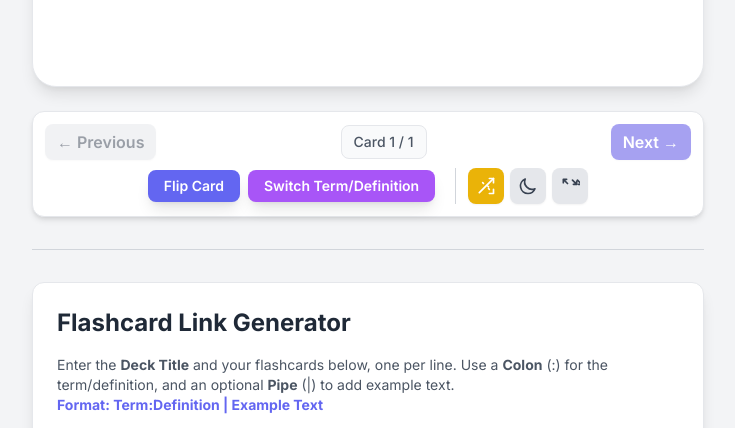
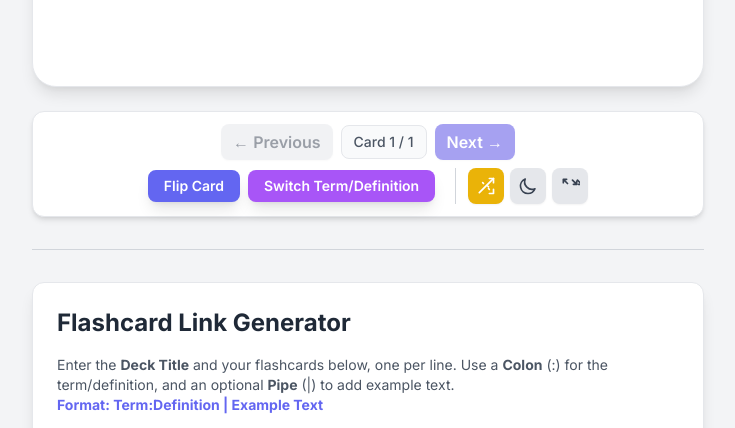
Before and after one commit to website-deployer/flashcards, a plain HTML site: page index.html in a window 1280 px wide. Shown: the part 345-773 px from the top of the page, without its empty margins (272-1007 px from the left). Drawn offline with nearby package versions, Linux system fonts and the light colour scheme.

Commit message:
Update index.html

```diff
--- a/index.html
+++ b/index.html
@@ -180,7 +180,7 @@
             <!-- Controls -->
             <div class="p-3 bg-white dark:bg-gray-800 rounded-xl shadow-md border border-gray-200 dark:border-gray-700">
                 <!-- Top Row: Navigation -->
-                <div class="flex items-center justify-between mb-2">
+                <div class="flex items-center justify-center gap-2 mb-2">
                     <button id="prev-btn" onclick="prevCard()" class="px-3 py-1.5 bg-gray-200 dark:bg-gray-700 text-gray-700 dark:text-gray-300 font-semibold rounded-lg shadow-sm hover:bg-gray-300 dark:hover:bg-gray-600 transition duration-150 ease-in-out disabled:opacity-50">
                         &larr; Previous
                     </button>
```
